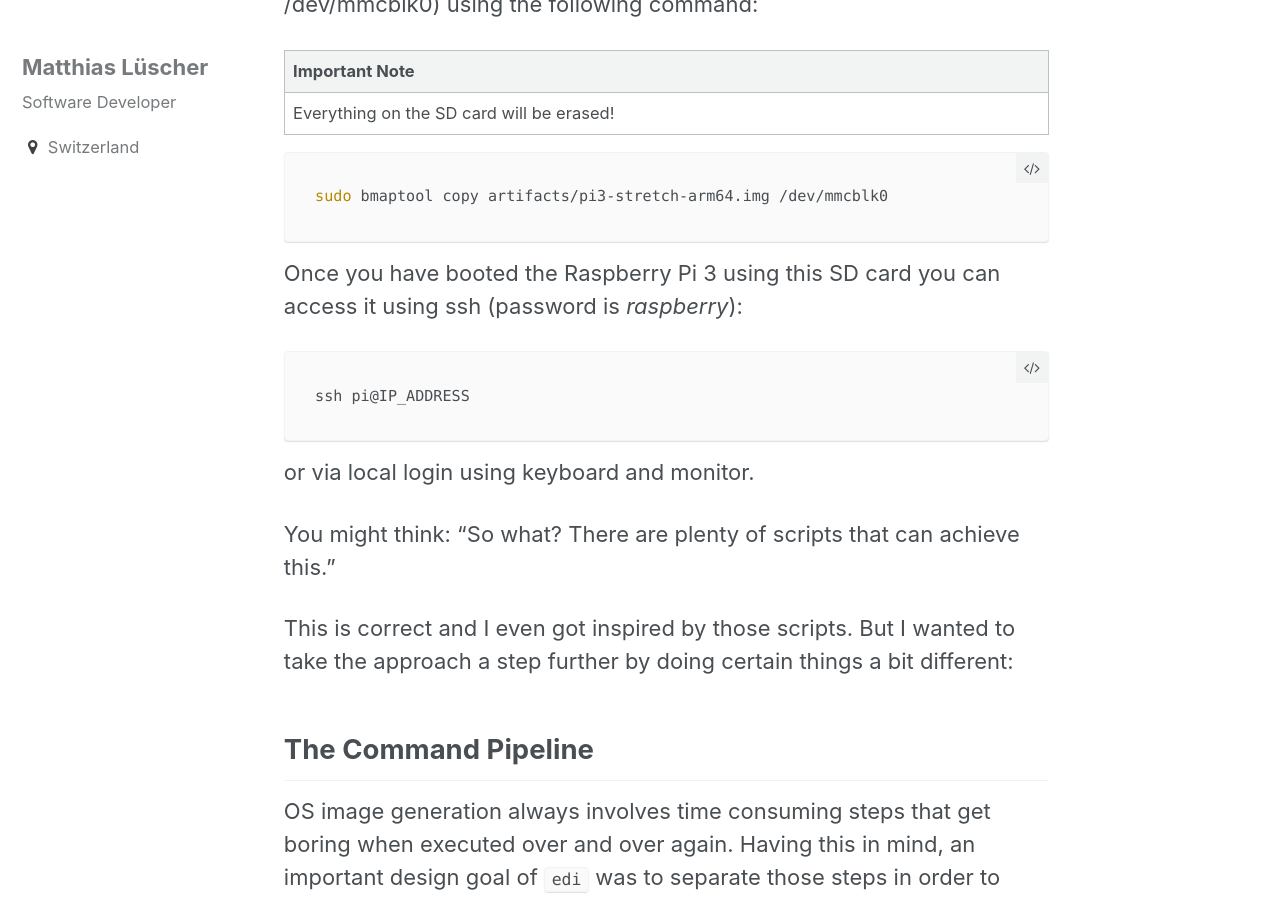
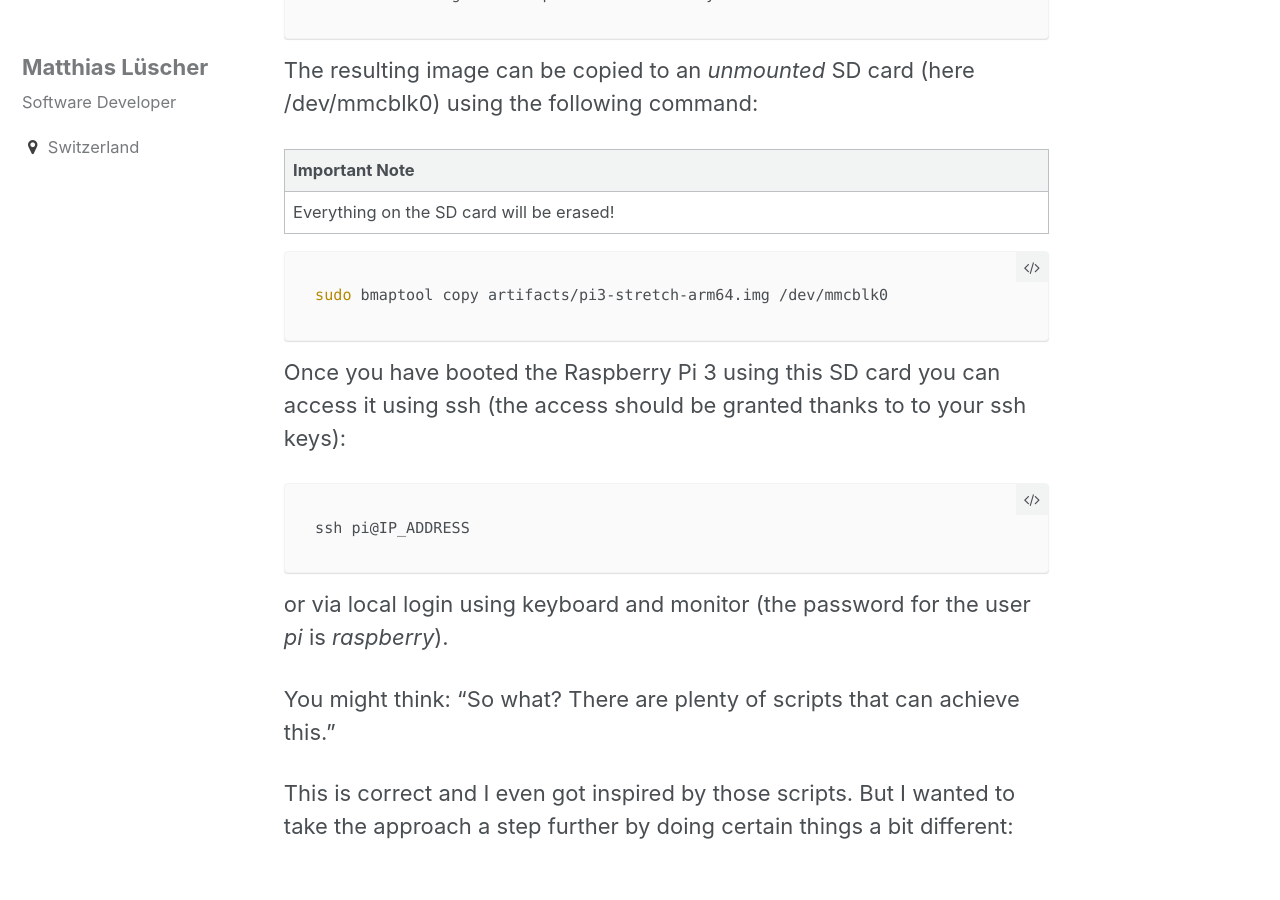
Before and after one commit to lueschem/lueschem.github.io, a Jekyll site: the page built from _posts/2017-12-29-A-new-Approach-to-Operating-System-Image-Generation.md, in a window 1280 px wide and 900 px high, scrolled down 1221 px. Built offline with Jekyll 4.4.1, drawn with Linux system fonts in a browser that asks for light colours; comment, search, counter and statistics services are not loaded; some of the changed text lies outside the part shown.

Commit message:
Updated post to reflect ssh access changes.

````diff
--- a/_posts/2017-12-29-A-new-Approach-to-Operating-System-Image-Generation.md
+++ b/_posts/2017-12-29-A-new-Approach-to-Operating-System-Image-Generation.md
@@ -13,7 +13,10 @@ Here is how this looks like for the Raspberry Pi 3:
 
 Given you have installed the tool `edi` according to
 [this instructions](http://docs.get-edi.io/en/latest/getting_started.html)
-and cloned the `edi-pi` project configuration repository from GitHub:
+(please take a careful look at the "Setting up ssh Keys" section since you
+will need a proper ssh key setup in order to access the container or
+the Rasperry Pi using ssh) and cloned the `edi-pi` project configuration
+repository from GitHub:
 
 ``` bash
 git clone https://github.com/lueschem/edi-pi.git
@@ -49,13 +52,15 @@ sudo bmaptool copy artifacts/pi3-stretch-arm64.img /dev/mmcblk0
 ```
 
 Once you have booted the Raspberry Pi 3 using this SD card you can
-access it using ssh (password is _raspberry_):
+access it using ssh (the access should be granted thanks to to your
+ssh keys):
 
 ``` bash
 ssh pi@IP_ADDRESS
 ```
 
-or via local login using keyboard and monitor.
+or via local login using keyboard and monitor (the password for the user
+_pi_ is _raspberry_).
 
 You might think: "So what? There are plenty of scripts that can achieve
 this."
````
